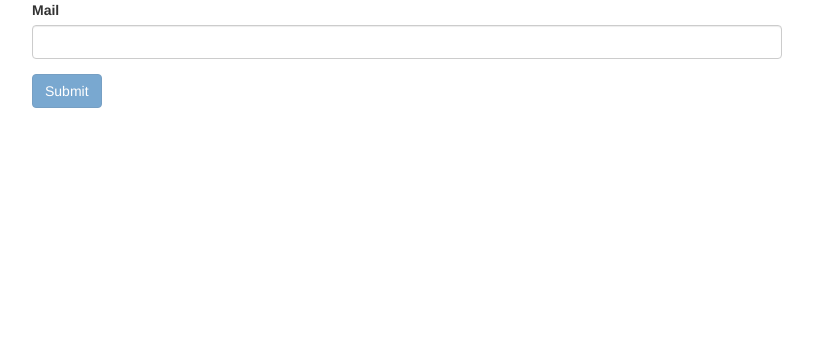
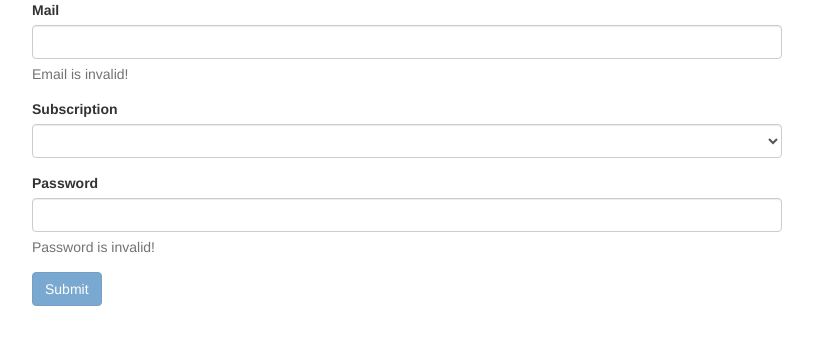
Before and after one commit to pbrandiezs/Udemy-Angular-The-Complete-Guide-2021-assignment6-practicing-template-driven-forms, an Angular app: page / in a window 1280 px wide. Shown: the top 344 px of the page, without its empty margins (233-1046 px from the left). Built offline with nearby package versions, Linux system fonts and the light colour scheme.

Commit message:
feat: Added a password field, added validation checks

```diff
--- a/src/app/app.component.html
+++ b/src/app/app.component.html
@@ -25,12 +25,38 @@
             required
             email
             #email="ngModel">
-          <span class="help-block" *ngIf="!email.valid && email.touched">Please enter a valid email!</span>
+          <span class="help-block" *ngIf="!email.valid">Email is invalid!</span>
+        </div>
+        <div class="form-group">
+          <label for="subscription">Subscription</label>
+          <select
+            id="subscription"
+            class="form-control"
+            [(ngModel)]="subscriptionOption"
+            name="subscription">
+            <option value="basic">Basic</option>
+            <option value="advanced">Advanced</option>
+            <option value="pro">Pro</option>
+          </select>
+        </div>
+        <div class="form-group">
+          <label for="password">Password</label>
+          <input
+            type="password"
+            id="password"
+            class="form-control"
+            ngModel
+            name="password"
+            required
+            password
+            #password="ngModel">
+            <span class="help-block" *ngIf="!password.valid">Password is invalid!</span>
         </div>
         <button
         class="btn btn-primary"
         type="submit"
         [disabled]="!f.valid">Submit</button>
+        <span class="help-block" *ngIf="(!email.valid && email.touched) || (!password.valid && password.touched)">Warning - Invalid!!!</span>
       </form>
     </div>
   </div>
--- a/src/app/app.component.ts
+++ b/src/app/app.component.ts
@@ -8,10 +8,19 @@ import { NgForm } from '@angular/forms';
 })
 export class AppComponent {
   @ViewChild('f') signupForm: NgForm;
+  subscriptionOption: string = "Advanced";
+
+// suggestSubscription() {
+//   this.signupForm.form.patchValue(this.subscriptionOption: pro)
+// }
 
   onSubmit() {
     console.log("Form Submitted!");
     console.log(this.signupForm);
   }
 
+  // onInit() {
+  //   this.suggestSubscription();
+  // }
+
 }
```
